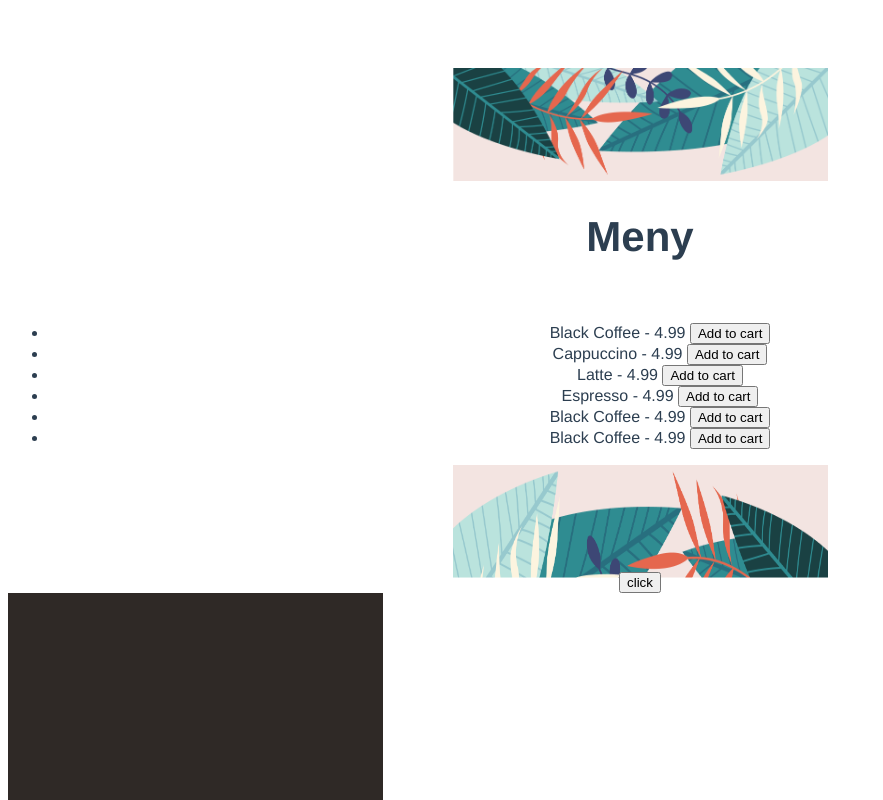
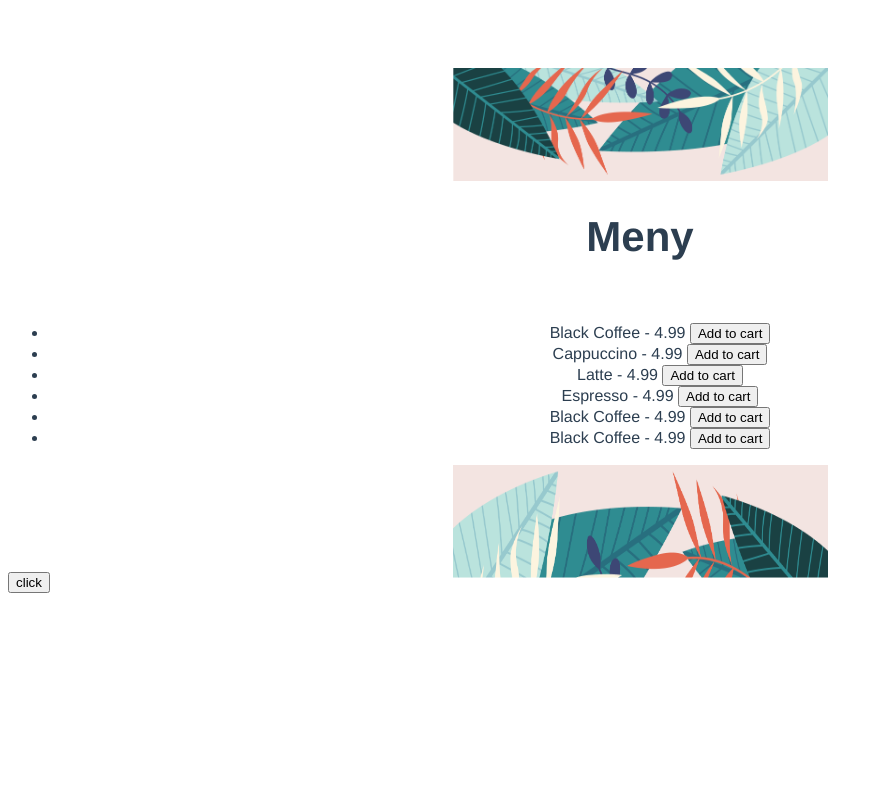
Before and after one commit to NicholasRumack/airbean, a Vue app: page /#/MenuPage in a window 1280 px wide. Shown: the top 800 px of the page, without its empty margins (0-883 px from the left). Built offline with nearby package versions, Linux system fonts and the light colour scheme.

Commit message:
navbar update

```diff
--- a/src/components/NavBar.vue
+++ b/src/components/NavBar.vue
@@ -5,7 +5,7 @@
 </div>
 <div v-else-if="!showNav">
 <button>click</button>
-</div>
+
 <div class="nav">
     <nav>
     <router-link tag="li" to="MenuPage">Meny</router-link>
@@ -18,17 +18,16 @@
 </nav>
 </div>
 </div>
+</div>
 </template>
 <script>
 export default {
-    	data(){
+	data(){
 		return{
 			showNav: true
 		}
 	},
-/* 	components:{
-		NavBar
-	} */
+
 }
 </script>
 <style scoped>
@@ -38,6 +37,7 @@ nav{
     width: 375px;
     height: 417px;
     padding-top: 250px;
+	position: fixed;
 }
 nav li  {
     font: white;
--- a/src/views/MenuPage.vue
+++ b/src/views/MenuPage.vue
@@ -43,6 +43,9 @@ h5{
 .price{
     font-size: 23;
 }
+.nav{
+	position: fixed;
+}
 .pinkHeader{
   width: 375px;
   height: 113px;
```
